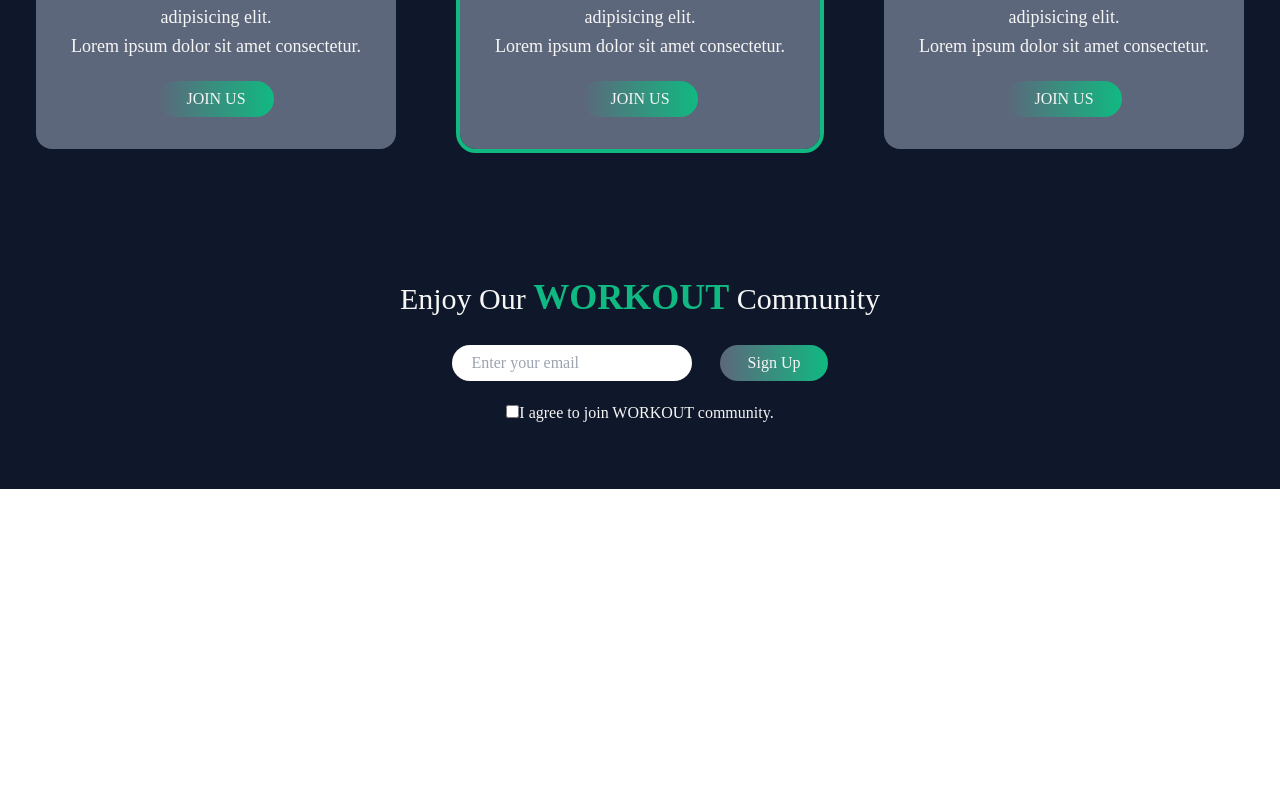
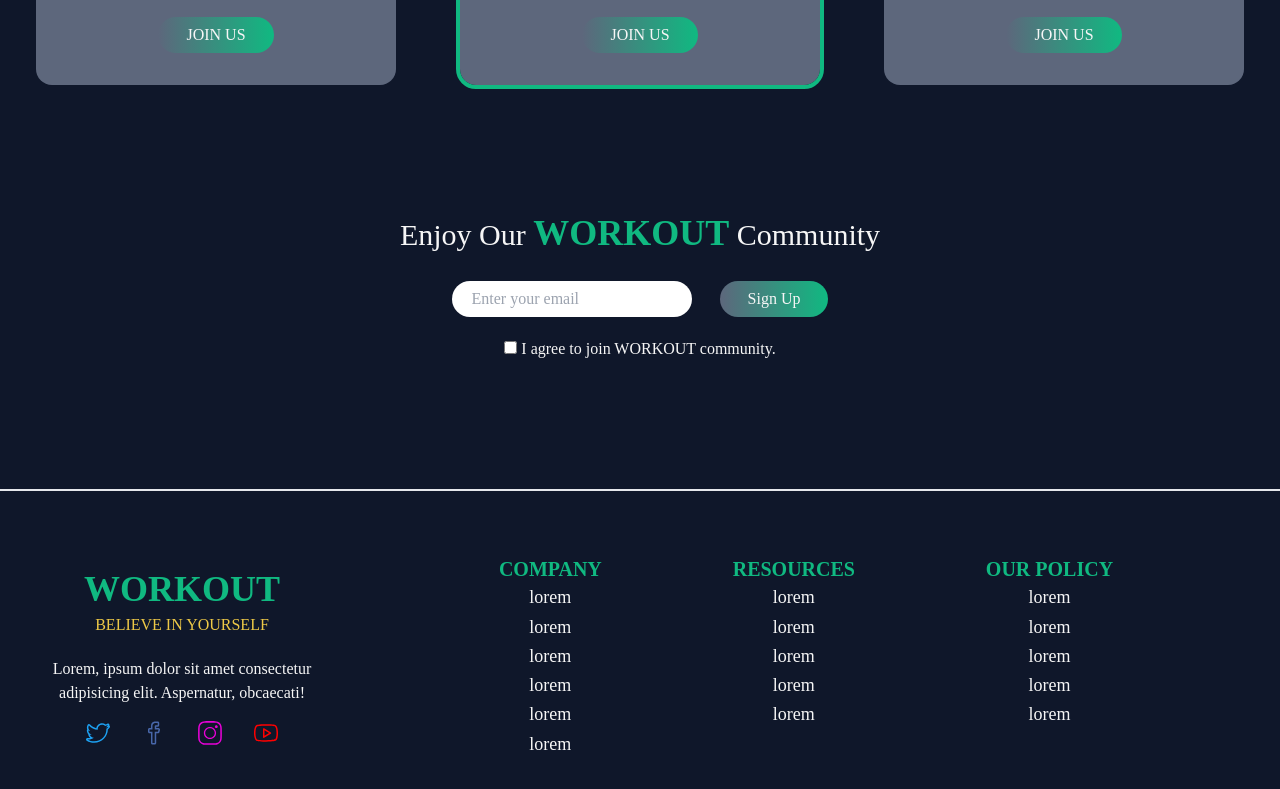
Before and after one commit to hyelight/chat, a React (Create React App) app: page / in a window 1280 px wide. Shown: the part 1981-2770 px from the top of the page. Before the commit the page ends 2470 px from the top, so only its background shows below. Built offline with nearby package versions, Linux system fonts and the light colour scheme.

Commit message:
Footer 생성, 화면이 작아졌을 때 footer 목록 아코디언 기능

```diff
--- a/src/App.js
+++ b/src/App.js
@@ -2,8 +2,9 @@ import React from "react";
 import Navbar from "./components/Navbar";
 import MainBg from "./components/MainBg";
 import Classes from "./components/Classes";
-import Pricing from './components/Pricing';
-import Community from './components/Community';
+import Pricing from "./components/Pricing";
+import Community from "./components/Community";
+import Footer from "./components/Footer";
 
 function App() {
   return (
@@ -13,6 +14,7 @@ function App() {
       <Classes />
       <Pricing />
       <Community />
+      <Footer />
     </div>
   );
 }
--- a/src/components/Classes.jsx
+++ b/src/components/Classes.jsx
@@ -9,7 +9,7 @@ const Classes = () => {
   return (
     <section className="bg-[var(--nav-bg)]" id="classes">
       <h2 className="sr-only">수업</h2>
-      <div className="max-w-[1240px] mx-auto px-4 py-32 bg-[var(--nav-bg)] text-[var(--f6-color)] text-center">
+      <div className="max-w-[1240px] mx-auto px-4 pt-32 pb-16 bg-[var(--nav-bg)] text-[var(--f6-color)] text-center">
         <p className="text-3xl font-extrabold py-7 pb-14">
           CLASSES
         </p>
--- a/src/components/Community.jsx
+++ b/src/components/Community.jsx
@@ -30,8 +30,8 @@ const Community = () => {
   return (
     <section className="bg-[var(--nav-bg)]" id="community">
       <h2 className="sr-only">커뮤니티 합류 여부</h2>
-      <div className="max-w-[1240px] mx-auto px-4 py-16 text-[var(--f6-color)] text-center">
-        <h3 className="text-3xl mb-7">
+      <div className="max-w-[1240px] mx-auto px-4 pt-16 pb-32 text-[var(--f6-color)] text-center">
+        <h3 className="text-3xl mb-7 community-h3">
           Enjoy Our{" "}
           <span className="text-[var(--main-green)] font-bold text-4xl">
             WORKOUT
@@ -39,11 +39,11 @@ const Community = () => {
           Community
         </h3>
         <form
-          className="flex gap-7 justify-center mb-5"
+          className="flex gap-7 justify-center mb-5 community-form-first"
           onSubmit={handleSubmit}
         >
           <input
-            className="rounded-full px-5 text-black"
+            className="rounded-full px-5 text-black community-input-first"
             type="email"
             placeholder="Enter your email"
             onChange={handleEmailChange}
@@ -53,7 +53,7 @@ const Community = () => {
         {error && <p className="text-red-500 mb-3">{error}</p>}
         <form>
           <input type="checkbox" id="checkbox" />
-          <label htmlFor="checkbox">I agree to join WORKOUT community.</label>
+          <label htmlFor="checkbox"> I agree to join WORKOUT community.</label>
         </form>
       </div>
     </section>
--- /dev/null
+++ b/src/components/Footer.jsx
@@ -0,0 +1,186 @@
+import React, { useEffect, useState } from "react";
+import {
+  SlSocialTwitter,
+  SlSocialFacebook,
+  SlSocialInstagram,
+  SlSocialYoutube,
+} from "react-icons/sl";
+import { AiOutlineCopyrightCircle } from "react-icons/ai";
+
+const Footer = () => {
+  const [showCompany, setShowCompany] = useState(false);
+  const [showResources, setshowResources] = useState(false);
+  const [showPolicy, setshowPolicy] = useState(false);
+  const [windowWidth, setWindowWidth] = useState(window.innerWidth);
+
+  useEffect(() => {
+    const handleResize = () => {
+      setWindowWidth(window.innerWidth);
+    };
+
+    window.addEventListener("resize", handleResize);
+    return () => {
+      window.removeEventListener("resize", handleResize);
+    };
+  }, []);
+
+  const toggleShowCompany = () => {
+    setShowCompany(!showCompany);
+  };
+  const toggleShowResources = () => {
+    setshowResources(!showResources);
+  };
+  const toggleShowPolicy = () => {
+    setshowPolicy(!showPolicy);
+  };
+
+  return (
+    <footer className="bg-[var(--nav-bg)] border-t-2">
+      <div className="max-w-[1240px] mx-auto px-4 py-16 text-[var(--f6-color)] text-center overflow-hidden flex gap-10 justify-center items-center footer-flex-col-big">
+        <div className="float-left w-1/4 max-w-[300px] min-w-[200px]  ">
+          <div className="flex flex-col items-center justify-center ">
+            <p className="text-[var(--main-green)] font-bold text-4xl mb-1">
+              WORKOUT
+            </p>
+            <p className="font-medium text-[#EDC847] mb-5">
+              BELIEVE IN YOURSELF
+            </p>
+            <p className="mb-4 float-left-content">
+              Lorem, ipsum dolor sit amet consectetur adipisicing elit.
+              Aspernatur, obcaecati!
+            </p>
+            <ul className="flex text-2xl">
+              <li>
+                <a href="#none">
+                  <SlSocialTwitter className="text-[#1DA1F2]" />
+                </a>
+              </li>
+              <li>
+                <a href="#none">
+                  <SlSocialFacebook className="text-[#4867AA]" />
+                </a>
+              </li>
+              <li>
+                <a href="#none">
+                  <SlSocialInstagram className="text-[#E702D7]" />
+                </a>
+              </li>
+              <li>
+                <a href="#none">
+                  <SlSocialYoutube className="text-[#FF0000]" />
+                </a>
+              </li>
+            </ul>
+          </div>
+        </div>
+        <div className="float-right w-3/4 flex justify-evenly footer-flex-col-small">
+          <div>
+            <p
+              className="text-xl font-semibold text-[--main-green]"
+              onClick={toggleShowCompany}
+            >
+              COMPANY
+            </p>
+            <ul
+              className={`font-medium leading-relaxed text-lg footer-content-ul ${
+                windowWidth <= 575
+                  ? showCompany
+                    ? "block"
+                    : "hidden"
+                  : "block"
+              }`}
+            >
+              <li>
+                <a href="#none">lorem</a>
+              </li>
+              <li>
+                <a href="#none">lorem</a>
+              </li>
+              <li>
+                <a href="#none">lorem</a>
+              </li>
+              <li>
+                <a href="#none">lorem</a>
+              </li>
+              <li>
+                <a href="#none">lorem</a>
+              </li>
+              <li>
+                <a href="#none">lorem</a>
+              </li>
+            </ul>
+          </div>
+          <div>
+            <p
+              className="text-xl font-semibold text-[--main-green]"
+              onClick={toggleShowResources}
+            >
+              RESOURCES
+            </p>
+            <ul
+              className={`font-medium leading-relaxed text-lg footer-content-ul ${
+                windowWidth <= 575
+                  ? showResources
+                    ? "block"
+                    : "hidden"
+                  : "block"
+              }`}
+            >
+              <li>
+                <a href="#none">lorem</a>
+              </li>
+              <li>
+                <a href="#none">lorem</a>
+              </li>
+              <li>
+                <a href="#none">lorem</a>
+              </li>
+              <li>
+                <a href="#none">lorem</a>
+              </li>
+              <li>
+                <a href="#none">lorem</a>
+              </li>
+            </ul>
+          </div>
+          <div>
+            <p
+              className="text-xl font-semibold text-[--main-green]"
+              onClick={toggleShowPolicy}
+            >
+              OUR POLICY
+            </p>
+            <ul
+              className={`font-medium leading-relaxed text-lg footer-content-ul ${
+                windowWidth <= 575 ? (showPolicy ? "block" : "hidden") : "block"
+              }`}
+            >
+              <li>
+                <a href="#none">lorem</a>
+              </li>
+              <li>
+                <a href="#none">lorem</a>
+              </li>
+              <li>
+                <a href="#none">lorem</a>
+              </li>
+              <li>
+                <a href="#none">lorem</a>
+              </li>
+              <li>
+                <a href="#none">lorem</a>
+              </li>
+            </ul>
+          </div>
+        </div>
+      </div>
+      <small className="text-[--f6-color] flex items-center text-sm justify-center pb-16 copyright">
+        Copyright&nbsp;
+        <AiOutlineCopyrightCircle />
+        &nbsp;2023 WORKOUT Company.&nbsp;All rights reserved.
+      </small>
+    </footer>
+  );
+};
+
+export default Footer;
--- a/src/components/Navbar.jsx
+++ b/src/components/Navbar.jsx
@@ -11,7 +11,9 @@ const Navbar = () => {
     <div className="bg-[var(--nav-bg)] w-full h-[90px] fixed z-30">
       <nav className=" max-w-[1240px] mx-auto px-4 flex justify-between h-full items-center">
         <div>
-          <h1 className="text-[var(--main-green)]">WORKOUT</h1>
+          <h1 className="text-[var(--main-green)] text-3xl sm:text-4xl md:text-[40px]">
+            WORKOUT
+          </h1>
         </div>
         <div className="md:flex hidden">
           <ul className="flex text-[var(--f6-color)] items-center font-medium">
@@ -22,13 +24,10 @@ const Navbar = () => {
               <a href="#classes">Classes</a>
             </li>
             <li>
-              <a href="#community">Pricing</a>
+              <a href="#pricing">Pricing</a>
             </li>
             <li>
               <a href="#community">Community</a>
-            </li>
-            <li>
-              <a href="#contactUs">Contact Us</a>
             </li>
             <button className="ml-3">Select</button>
           </ul>
@@ -63,13 +62,10 @@ const Navbar = () => {
               <a href="#classes">Classes</a>
             </li>
             <li className="mobile-nav-li text-xl my-5">
-              <a href="#community">Pricing</a>
+              <a href="#pricing">Pricing</a>
             </li>
             <li className="mobile-nav-li text-xl my-5">
               <a href="#community">Community</a>
-            </li>
-            <li className="mobile-nav-li text-xl my-5">
-              <a href="#contactUs">Contact Us</a>
             </li>
             <button className="mt-3 mb-7">Select</button>
           </ul>
--- a/src/index.css
+++ b/src/index.css
@@ -44,6 +44,41 @@
   --f6-color: #f6f6f6;
 }
 
+html {
+  scroll-behavior: smooth;
+}
+
 .main-word-text-shadow {
   text-shadow: 4px 4px 3px #225b49;
 }
+
+@media (max-width: 395px) {
+  .community-h3 {
+    line-height: 1.5;
+  }
+  .community-form-first {
+    flex-direction: column;
+  }
+  .community-input-first {
+    padding: 5px 10px;
+  }
+  .copyright {
+    display: none;
+  }
+}
+
+@media (max-width: 768px) {
+  .footer-flex-col-big {
+    flex-direction: column;
+  }
+}
+
+@media (max-width: 575px) {
+  .footer-flex-col-small {
+    flex-direction: column;
+    gap: 25px;
+  }
+  .float-left-content {
+    display: none;
+  }
+}
```
